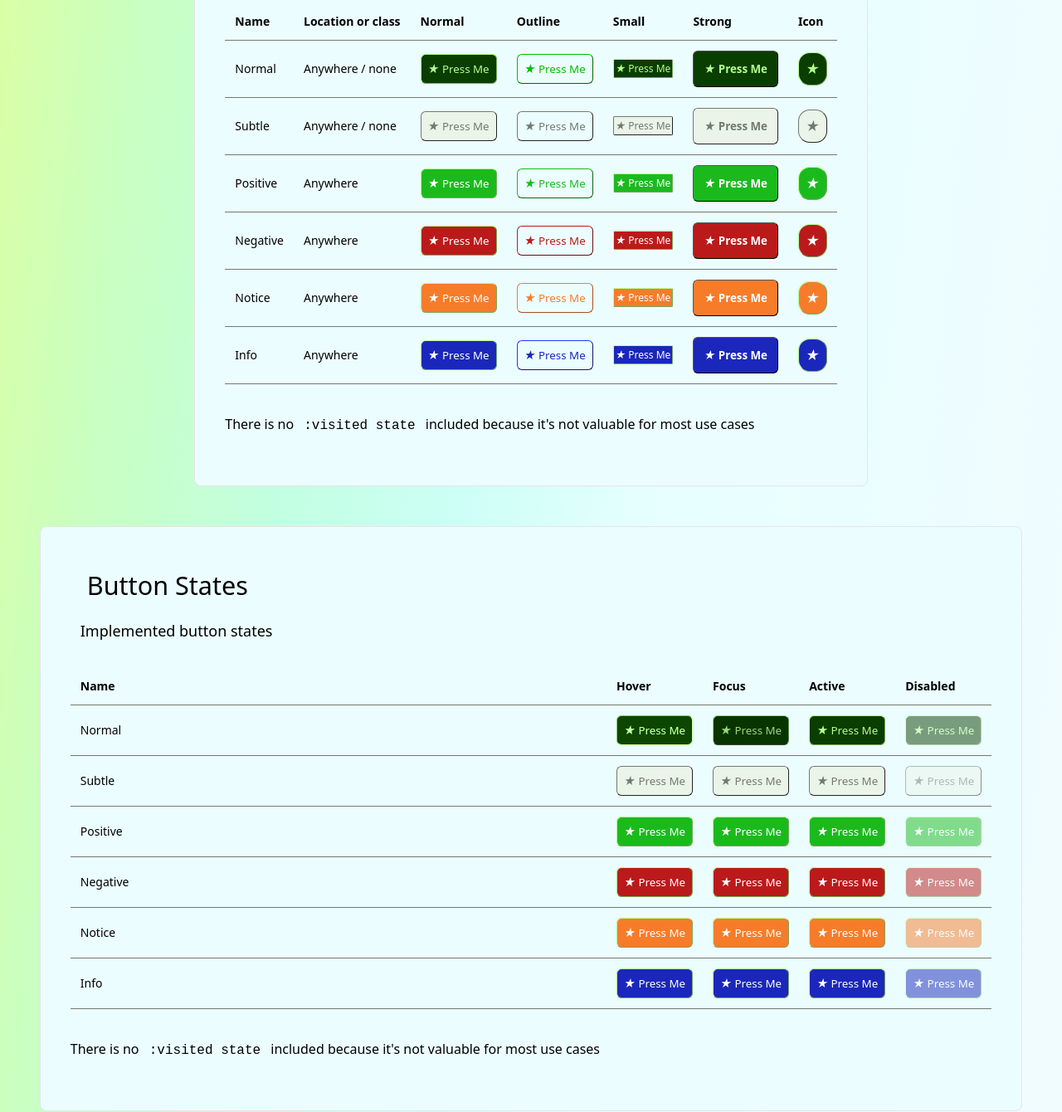
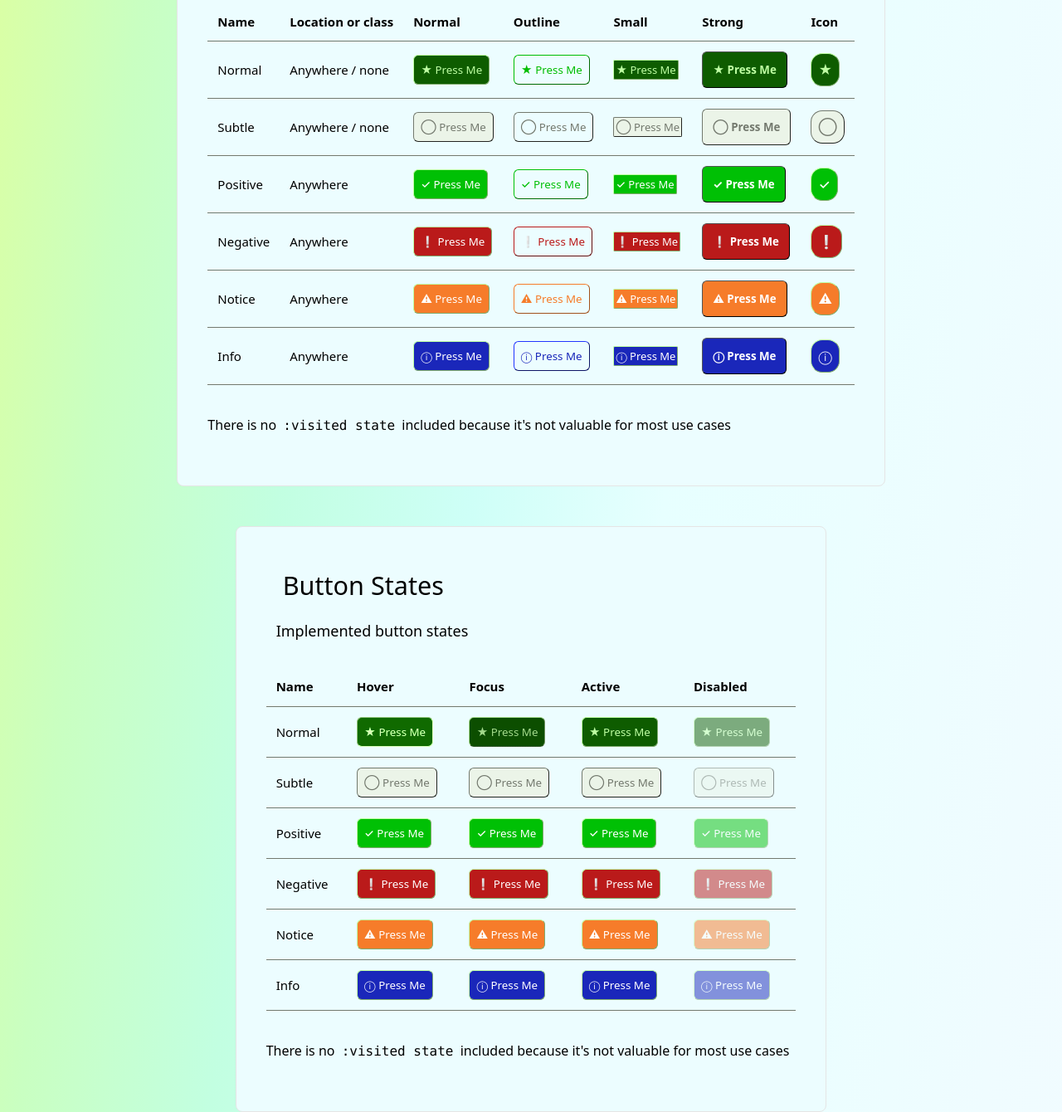
Before and after one commit to Sol-Roth-Media/axiom, a plain HTML site: page index.html in a window 1280 px wide. Shown: the part 645-1985 px from the top of the page at 83% size. Drawn offline with Linux system fonts and the light colour scheme.

Commit message:
Added css files.

```diff
--- a/css/axiom.css
+++ b/css/axiom.css
@@ -63,8 +63,8 @@
     --font_family_narrow: "Arial Narrow";
 
     --font_size: 18px;
-    --font_size_tiny: 12px;
-    --font_size_small: 14px;
+    --font_size_tiny: 13px;
+    --font_size_small: 15px;
     --font_size_medium: 22px;
     --font_size_large: 28px;
 
@@ -400,24 +400,35 @@ header hgroup p{
 pre {
     font-family: var(--font_monospace);
     padding: var(--padding);
-    margin: var(--margin);
+    border-radius: var(--border_radius);
+    display: inline;
 }
 
+
 /* Code in text */
-p > code,
-li > code,
-dd > code,
-td > code {
-    background: var(--color_primary_mono);
+code {
+    background-color: var(--color-primary-mono);
+    color:var(--color-on-primary-mono);
     word-wrap: break-word;
-    box-decoration-break: clone;
+    font-size: var(--font_size_small);
     padding: var(--padding_medium);
+    padding: var(--padding_medium_large);
+    margin: 24px;
+    display: block;
     border-radius: var(--border_radius);
+    border-width: 4px;
+    border-color: var(--color_surface);
+    border-sytle: solid;
 }
 
-/**
-  Article Elements and styles
- */
+pre code{
+    display: block;
+}
+
+
+    /**
+      Article Elements and styles
+     */
 
 article{
     width: clamp(var(--site_header_min),var(--site_header_size),var(--site_header_max));
--- a/css/colors.css
+++ b/css/colors.css
@@ -2,8 +2,8 @@
 :root, html[data-theme='light'], .light-theme {
 
     /** Color Utilities **/
-    --color_big_step: 38;
-    --color_small_step: calc(48 - var(--color_big_step));
+    --color_big_step: 27;
+    --color_small_step: 9;
     --almost_white_bright: 98%;
     --almost_black_dark: calc(100 - var(--almost_white_bright));
 
@@ -11,19 +11,17 @@
     --color-primary-hue: 120;
     --color-secondary-hue: calc(var(--color-primary-hue) + var(--color_big_step) + var(--color_big_step));
     --color-tertiary-hue: calc(var(--color-secondary-hue) + var(--color_big_step) + var(--color_big_step));
-    --primary_bright: 22%;
-    --primary_dark: 12%;
-    --primary_container_bright: 18%;
-    --container_brightness: calc(100% - var(--primary_bright));
+    --primary_bright: 26%;
+    --primary_dark: 18%;
+    --primary_container_bright: 36%;
+    --container_brightness: calc(100% - var(--primary_dark));
 
     --color-primary-saturation: 100%;
-    --color-primary-light: 22%;
+    --color-primary-light: 28%;
     --color-primary-dark: 18%;
+    --near-black: 4%;
     --color_primary_alpha: 1;
     --mono_saturation: 0%;
-
-
-
 
     /** Surface Colors */
     --color_surface: hsla(0, 0%, 0%, 1);
@@ -38,6 +36,9 @@
     --color-primary: hsla(var(--color-primary-hue), 100%, var(--primary_bright), 1);
     --color-on-primary: hsla(var(--color-primary-hue), 100%, 98%, 1);
     --color-primary-container: hsla(calc(var(--color-primary-hue) - var(--color_small_step)), 100%, var(--primary_dark), 1);
+
+    --color-primary-container-darker: hsla(calc(var(--color-primary-hue) - var(--color_small_step)), 100%, var(--near-black), 1);
+
     --color-on-primary-container: hsla(calc(var(--color-primary-hue) - var(--color_small_step) - var(--color_small_step)), 100%, var(--container_brightness), 1);
 
     /** Mono **/
@@ -46,14 +47,6 @@
     --color-on-primary-mono: hsla(var(--color-primary-hue), var(--mono_saturation), 98%, 1);
     --color-primary-container-mono: hsla(calc(var(--color-primary-hue) - var(--color_small_step)), var(--mono_saturation), var(--primary_dark), 1);
     --color-on-primary-container-mono: hsla(calc(var(--color-primary-hue) - var(--color_small_step) - var(--color_small_step)), var(--mono_saturation), var(--container_brightness), 1);
-
-
-    /** Primary MONO Set Monochrome by reducing saturation to 0 */
-    --color-primary-mono: hsl(var(--color-primary-hue), 0%, var(--color-primary-light));
-    --color-on-primary-mono: hsl(0, 0%, 100%);
-    --color-primary-container-mono: hsl(112, 0%, 69%);
-    --color-on-primary-container-mono: hsl(120, 0%, 7%);
-
 
 
     /** Secondary */
@@ -87,7 +80,7 @@
     --color-on-negative-container: #410002;
 
     /** Positive **/
-    --color-positive: #1ABA1DFF;
+    --color-positive: #00c005;
     --color-on-positive: #ffffff;
     --color-positive-container: #E6FFD6FF;
     --color-on-positive-container: #004109;
--- a/css/forms.css
+++ b/css/forms.css
@@ -143,3 +143,7 @@ button:active button:active{
     filter: brightness(75%);
 
 }
+
+button i{
+    font-style: normal;
+}
--- a/css/navbar.css
+++ b/css/navbar.css
@@ -9,6 +9,9 @@
 .navbar, nav:nth-of-type(1){
     width: 100%;
     background-color: #121411;
+
+    background-color: var(--color-primary-container-darker);
+
     border-bottom-width: 1px;
     border-bottom-style: solid;
     border-bottom-color: black;
--- a/index.html
+++ b/index.html
@@ -13,6 +13,7 @@
     <link rel="stylesheet" href="./css/logo.css"/>
     <link rel="stylesheet" href="./css/tables.css"/>
     <link rel="stylesheet" href="./css/forms.css"/>
+    <link rel="stylesheet" href="./css/footer.css"/>
 </head>
 
 <body class="axiom01">
@@ -153,19 +154,19 @@
                     <td>Subtle</td>
                     <td>Anywhere / none</td>
                     <td>
-                        <button class="subtle"><i>&#9733;</i> Press&nbsp;Me</button>
+                        <button class="subtle"><i>&#9711;</i> Press&nbsp;Me</button>
                     </td>
                     <td>
-                        <button class="subtle outline"><i>&#9733;</i> Press&nbsp;Me</button>
+                        <button class="subtle outline"><i>&#9711;</i> Press&nbsp;Me</button>
                     </td>
                     <td><small>
-                        <button class="subtle"><i>&#9733;</i> Press&nbsp;Me</button>
+                        <button class="subtle"><i>&#9711;</i> Press&nbsp;Me</button>
                     </small></td>
                     <td><strong>
-                        <button class="subtle"><i>&#9733;</i> Press&nbsp;Me</button>
+                        <button class="subtle"><i>&#9711;</i> Press&nbsp;Me</button>
                     </strong></td>
                     <td>
-                        <button class="subtle icon"><i>&#9733;</i> Press&nbsp;Me</button>
+                        <button class="subtle icon"><i>&#9711;</i> Press&nbsp;Me</button>
                     </td>
                 </tr>
 
@@ -173,19 +174,19 @@
                     <td>Positive</td>
                     <td>Anywhere</td>
                     <td>
-                        <button class="positive"><i>&#9733;</i> Press&nbsp;Me</button>
+                        <button class="positive"><i>&#10003;</i> Press&nbsp;Me</button>
                     </td>
                     <td>
-                        <button class="positive outline"><i>&#9733;</i> Press&nbsp;Me</button>
+                        <button class="positive outline"><i>&#10003;</i> Press&nbsp;Me</button>
                     </td>
                     <td><small>
-                        <button class="positive"><i>&#9733;</i> Press&nbsp;Me</button>
+                        <button class="positive"><i>&#10003;</i> Press&nbsp;Me</button>
                     </small></td>
                     <td><strong>
-                        <button class="positive"><i>&#9733;</i> Press&nbsp;Me</button>
+                        <button class="positive"><i>&#10003;</i> Press&nbsp;Me</button>
                     </strong></td>
                     <td>
-                        <button class="positive icon"><i>&#9733;</i> Press&nbsp;Me</button>
+                        <button class="positive icon"><i>&#10003;</i> Press&nbsp;Me</button>
                     </td>
                 </tr>
 
@@ -193,19 +194,19 @@
                     <td>Negative</td>
                     <td>Anywhere</td>
                     <td>
-                        <button class="negative"><i>&#9733;</i> Press&nbsp;Me</button>
+                        <button class="negative"><i>❕</i> Press&nbsp;Me</button>
                     </td>
                     <td>
-                        <button class="negative  outline"><i>&#9733;</i> Press&nbsp;Me</button>
+                        <button class="negative  outline"><i>❕</i> Press&nbsp;Me</button>
                     </td>
                     <td><small>
-                        <button class="negative"><i>&#9733;</i> Press&nbsp;Me</button>
+                        <button class="negative"><i>❕</i> Press&nbsp;Me</button>
                     </small></td>
                     <td><strong>
-                        <button class="negative"><i>&#9733;</i> Press&nbsp;Me</button>
+                        <button class="negative"><i>❕</i> Press&nbsp;Me</button>
                     </strong></td>
                     <td>
-                        <button class="negative icon"><i>&#9733;</i> Press&nbsp;Me</button>
+                        <button class="negative icon"><i>❕</i> Press&nbsp;Me</button>
                     </td>
                 </tr>
 
@@ -213,19 +214,19 @@
                     <td>Notice</td>
                     <td>Anywhere</td>
                     <td>
-                        <button class="notice"><i>&#9733;</i> Press&nbsp;Me</button>
+                        <button class="notice"><i>&#9888;</i> Press&nbsp;Me</button>
                     </td>
                     <td>
-                        <button class="notice  outline"><i>&#9733;</i> Press&nbsp;Me</button>
+                        <button class="notice  outline"><i>&#9888;</i> Press&nbsp;Me</button>
                     </td>
                     <td><small>
-                        <button class="notice"><i>&#9733;</i> Press&nbsp;Me</button>
+                        <button class="notice"><i>&#9888;</i> Press&nbsp;Me</button>
                     </small></td>
                     <td><strong>
-                        <button class="notice"><i>&#9733;</i> Press&nbsp;Me</button>
+                        <button class="notice"><i>&#9888;</i> Press&nbsp;Me</button>
                     </strong></td>
                     <td>
-                        <button class="notice icon"><i>&#9733;</i> Press&nbsp;Me</button>
+                        <button class="notice icon"><i>&#9888;</i> Press&nbsp;Me</button>
                     </td>
                 </tr>
 
@@ -234,33 +235,31 @@
                     <td>Info</td>
                     <td>Anywhere</td>
                     <td>
-                        <button class="informative"><i>&#9733;</i> Press Me</button>
+                        <button class="informative"><i>&#9432;</i> Press Me</button>
                     </td>
                     <td>
-                        <button class="informative outline"><i>&#9733;</i> Press Me</button>
+                        <button class="informative outline"><i>&#9432;</i> Press Me</button>
                     </td>
                     <td><small>
-                        <button class="informative"><i>&#9733;</i> Press Me</button>
+                        <button class="informative"><i>&#9432;</i> Press Me</button>
                     </small></td>
                     <td><strong>
-                        <button class="informative"><i>&#9733;</i> Press Me</button>
+                        <button class="informative"><i>&#9432;</i> Press Me</button>
                     </strong></td>
                     <td>
-                        <button class="informative icon"><i>&#9733;</i> Press Me</button>
+                        <button class="informative icon"><i>&#9432;</i> Press Me</button>
                     </td>
                 </tr>
                 </tbody>
 
                 <tfoot>
                 <tr>
-                    <td colspan="7">There is no <code>:visited state</code> included because it's not valuable for most
+                    <td colspan="7">There is no <pre>:visited state</pre> included because it's not valuable for most
                         use cases
                     </td>
                 </tr>
                 </tfoot>
-
             </table>
-
 
             <table>
                 <thead>
@@ -300,64 +299,64 @@
                 <tr>
                     <td>Subtle</td>
                     <td>
-                        <button class="subtle"><i>&#9733;</i> Press&nbsp;Me</button>
+                        <button class="subtle"><i>&#9711;</i> Press&nbsp;Me</button>
                     </td>
                     <td>
-                        <button class="subtle"><i>&#9733;</i> Press&nbsp;Me</button>
+                        <button class="subtle"><i>&#9711;</i> Press&nbsp;Me</button>
                     </td>
                     <td>
-                        <button class="subtle"><i>&#9733;</i> Press&nbsp;Me</button>
+                        <button class="subtle"><i>&#9711;</i> Press&nbsp;Me</button>
                     </td>
                     <td>
-                        <button disabled class="subtle"><i>&#9733;</i> Press&nbsp;Me</button>
+                        <button disabled class="subtle"><i>&#9711;</i> Press&nbsp;Me</button>
                     </td>
                 </tr>
 
                 <tr>
                     <td>Positive</td>
                     <td>
-                        <button class="positive"><i>&#9733;</i> Press&nbsp;Me</button>
+                        <button class="positive"><i>&#10003;</i> Press&nbsp;Me</button>
                     </td>
                     <td>
-                        <button class="positive"><i>&#9733;</i> Press&nbsp;Me</button>
+                        <button class="positive"><i>&#10003;</i> Press&nbsp;Me</button>
                     </td>
                     <td>
-                        <button class="positive"><i>&#9733;</i> Press&nbsp;Me</button>
+                        <button class="positive"><i>&#10003;</i> Press&nbsp;Me</button>
                     </td>
                     <td>
-                        <button disabled class="positive"><i>&#9733;</i> Press&nbsp;Me</button>
+                        <button disabled class="positive"><i>&#10003;</i> Press&nbsp;Me</button>
                     </td>
                 </tr>
 
                 <tr>
                     <td>Negative</td>
                     <td>
-                        <button class="negative"><i>&#9733;</i> Press&nbsp;Me</button>
+                        <button class="negative"><i>❕</i> Press&nbsp;Me</button>
                     </td>
                     <td>
-                        <button class="negative"><i>&#9733;</i> Press&nbsp;Me</button>
+                        <button class="negative"><i>❕</i> Press&nbsp;Me</button>
                     </td>
                     <td>
-                        <button class="negative"><i>&#9733;</i> Press&nbsp;Me</button>
+                        <button class="negative"><i>❕</i> Press&nbsp;Me</button>
                     </td>
                     <td>
-                        <button disabled class="negative"><i>&#9733;</i> Press&nbsp;Me</button>
+                        <button disabled class="negative"><i>❕</i> Press&nbsp;Me</button>
                     </td>
                 </tr>
 
                 <tr>
                     <td>Notice</td>
                     <td>
-                        <button class="notice"><i>&#9733;</i> Press&nbsp;Me</button>
+                        <button class="notice"><i>&#9888;</i> Press&nbsp;Me</button>
                     </td>
                     <td>
-                        <button class="notice"><i>&#9733;</i> Press&nbsp;Me</button>
+                        <button class="notice"><i>&#9888;</i> Press&nbsp;Me</button>
                     </td>
                     <td>
-                        <button class="notice"><i>&#9733;</i> Press&nbsp;Me</button>
+                        <button class="notice"><i>&#9888;</i> Press&nbsp;Me</button>
                     </td>
                     <td>
-                        <button disabled class="notice"><i>&#9733;</i> Press Me</button>
+                        <button disabled class="notice"><i>&#9888;</i> Press Me</button>
                     </td>
                 </tr>
 
@@ -365,16 +364,16 @@
                 <tr>
                     <td>Info</td>
                     <td>
-                        <button class="informative"><i>&#9733;</i> Press Me</button>
+                        <button class="informative"><i>&#9432;</i> Press Me</button>
                     </td>
                     <td>
-                        <button class="informative"><i>&#9733;</i> Press Me</button>
+                        <button class="informative"><i>&#9432;</i> Press Me</button>
                     </td>
                     <td>
-                        <button class="informative"><i>&#9733;</i> Press Me</button>
+                        <button class="informative"><i>&#9432;</i> Press Me</button>
                     </td>
                     <td>
-                        <button class="informative" disabled><i>&#9733;</i> Press Me</button>
+                        <button class="informative" disabled><i>&#9432;</i> Press Me</button>
                     </td>
                 </tr>
 
@@ -382,7 +381,7 @@
 
                 <tfoot>
                 <tr>
-                    <td>There is no <code>:visited state</code> included because it's not valuable for most use cases
+                    <td colspan="5">There is no <pre>:visited state</pre> included because it's not valuable for most use cases
                     </td>
                 </tfoot>
 
@@ -556,14 +555,12 @@
                 <h3 class="h4">Main Colors</h3>
 
                     <div class="grid-col-auto">
-
                         <div class="color-surface-box">
                             BG: Surface <br/> <small>Text Color: On Surface</small>
                             <div class="color-surface-invert-box">BG: Outline <br/><small>
                                 Text Color: On Outline
                             </small></div>
                         </div>
-
 
                         <div class="color-primary-container-mono-box">
                             BG: Primary Mono Container <br/> <small>Text Color: On Primary Mono Container</small>
@@ -572,14 +569,12 @@
                             </small></div>
                         </div>
 
-
                         <div class="color-primary-container-box">
                             BG: Primary Container <br/> <small>Text Color: On Primary Container</small>
                             <div class="color-primary-box">BG: Primary <br/><small>
                                 Text Color: On Primary
                             </small></div>
                         </div>
-
 
                     <div class="color-secondary-container-box">
                         BG: Secondary Container <br/> <small>Text Color: On Secondary Container</small>
@@ -596,8 +591,6 @@
                     </div>
 
                 </div>
-
-
 
                 <h3 class="h4">Semantec Colors</h3>
 
@@ -903,10 +896,16 @@ td > code {
 </div>
 -->
 
-<footer>
-  <section>Section 1</section>
-  <section>Section 2</section>
-  <section>Section 3</section>
+<footer class="footerbar">
+    <div>
+  <span>Section 1</span>
+  <span>Section 2</span>
+  <span>Section 3</span>
+    </div>
+    <div>
+        Axiom01 Framework - <a href="">Github Link</a>
+    </div>
 </footer>
+
 </body>
 </html>
```
Also changed, not shown: css/footer.css (added, +43 -0 lines).
